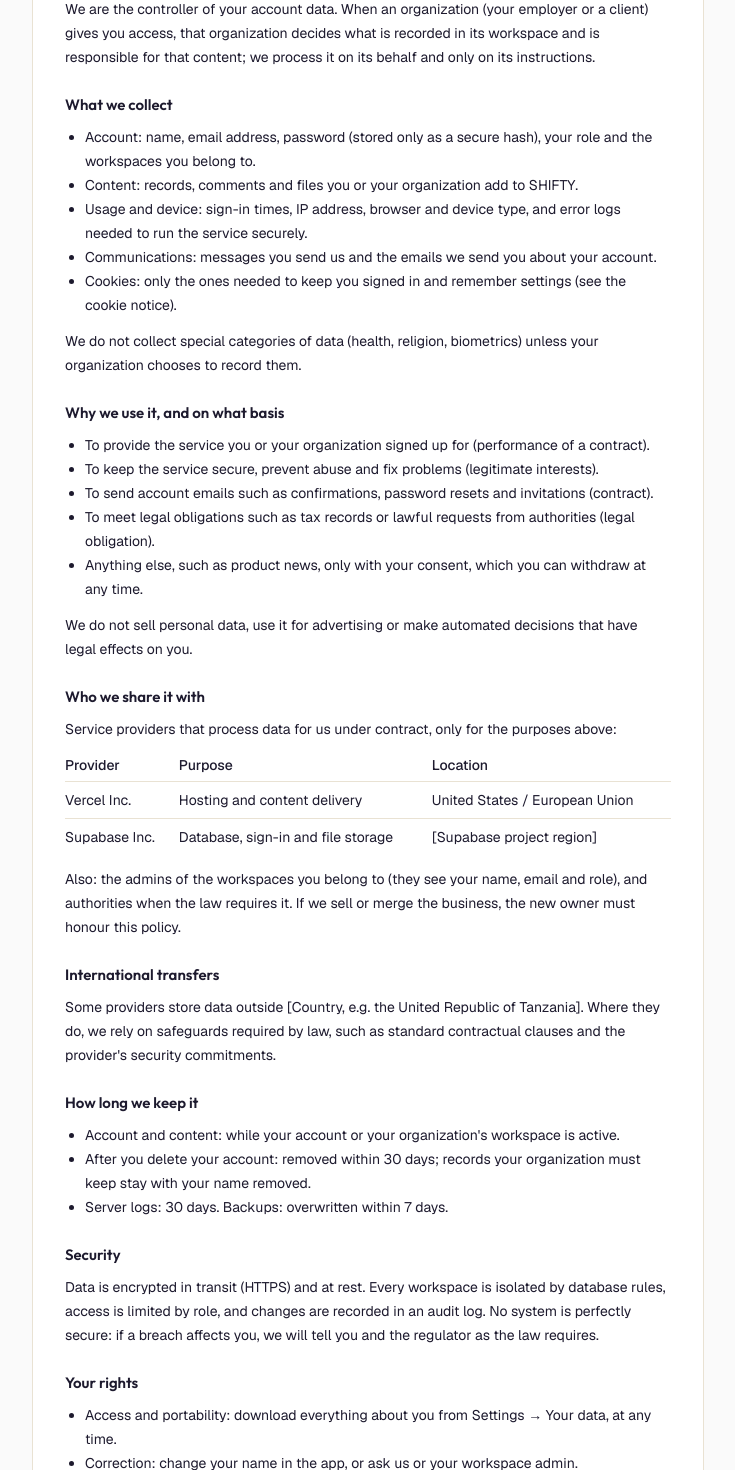
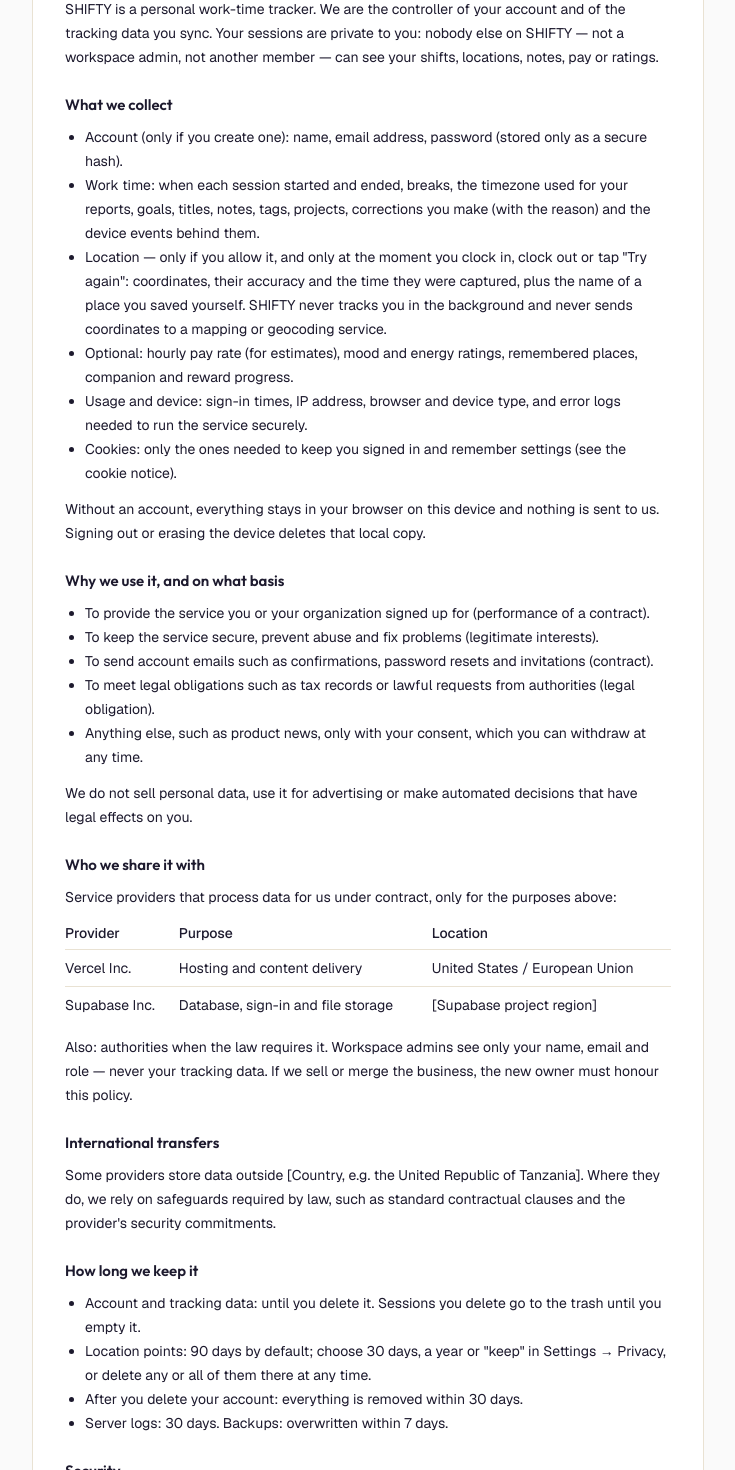
Before and after one commit to mafiabossbill/shifty, a Next.js app: page /privacy in a window 1280 px wide. Shown: the part 320-1790 px from the top of the page, without its empty margins (272-1007 px from the left). Built offline with nearby package versions, Linux system fonts and the light colour scheme.

Commit message:
docs(legal): privacy policy describes SHIFTY's work-time and location data, owner-only access and retention
Co-Authored-By: Claude Opus 5.5 <noreply@anthropic.com>
Claude-Session: https://claude.ai/code/session_015XXavJnEieDW1DRDMysbAf

```diff
--- a/src/app/(legal)/privacy/page.tsx
+++ b/src/app/(legal)/privacy/page.tsx
@@ -21,20 +21,31 @@ export default function PrivacyPage() {
 
       <h2>Who is responsible</h2>
       <p>
-        We are the controller of your account data. When an organization (your employer or a client) gives you access, that
-        organization decides what is recorded in its workspace and is responsible for that content; we process it on its
-        behalf and only on its instructions.
+        {app} is a personal work-time tracker. We are the controller of your account and of the tracking data you sync. Your
+        sessions are private to you: nobody else on {app} — not a workspace admin, not another member — can see your shifts,
+        locations, notes, pay or ratings.
       </p>
 
       <h2>What we collect</h2>
       <ul>
-        <li>Account: name, email address, password (stored only as a secure hash), your role and the workspaces you belong to.</li>
-        <li>Content: records, comments and files you or your organization add to {app}.</li>
+        <li>Account (only if you create one): name, email address, password (stored only as a secure hash).</li>
+        <li>
+          Work time: when each session started and ended, breaks, the timezone used for your reports, goals, titles, notes,
+          tags, projects, corrections you make (with the reason) and the device events behind them.
+        </li>
+        <li>
+          Location — only if you allow it, and only at the moment you clock in, clock out or tap &quot;Try again&quot;: coordinates,
+          their accuracy and the time they were captured, plus the name of a place you saved yourself. {app} never tracks you in
+          the background and never sends coordinates to a mapping or geocoding service.
+        </li>
+        <li>Optional: hourly pay rate (for estimates), mood and energy ratings, remembered places, companion and reward progress.</li>
         <li>Usage and device: sign-in times, IP address, browser and device type, and error logs needed to run the service securely.</li>
-        <li>Communications: messages you send us and the emails we send you about your account.</li>
         <li>Cookies: only the ones needed to keep you signed in and remember settings (see the <Link href="/cookies">cookie notice</Link>).</li>
       </ul>
-      <p>We do not collect special categories of data (health, religion, biometrics) unless your organization chooses to record them.</p>
+      <p>
+        Without an account, everything stays in your browser on this device and nothing is sent to us. Signing out or erasing
+        the device deletes that local copy.
+      </p>
 
       <h2>Why we use it, and on what basis</h2>
       <ul>
@@ -67,8 +78,8 @@ export default function PrivacyPage() {
         </tbody>
       </table>
       <p>
-        Also: the admins of the workspaces you belong to (they see your name, email and role), and authorities when the law
-        requires it. If we sell or merge the business, the new owner must honour this policy.
+        Also: authorities when the law requires it. Workspace admins see only your name, email and role — never your tracking
+        data. If we sell or merge the business, the new owner must honour this policy.
       </p>
 
       <h2>International transfers</h2>
@@ -79,22 +90,23 @@ export default function PrivacyPage() {
 
       <h2>How long we keep it</h2>
       <ul>
-        <li>Account and content: while your account or your organization&apos;s workspace is active.</li>
-        <li>After you delete your account: removed within {LEGAL.retention.deletionCompletesWithinDays} days; records your organization must keep stay with your name removed.</li>
+        <li>Account and tracking data: until you delete it. Sessions you delete go to the trash until you empty it.</li>
+        <li>Location points: 90 days by default; choose 30 days, a year or &quot;keep&quot; in Settings → Privacy, or delete any or all of them there at any time.</li>
+        <li>After you delete your account: everything is removed within {LEGAL.retention.deletionCompletesWithinDays} days.</li>
         <li>Server logs: {LEGAL.retention.serverLogsDays} days. Backups: overwritten within {LEGAL.retention.backupsDays} days.</li>
       </ul>
 
       <h2>Security</h2>
       <p>
-        Data is encrypted in transit (HTTPS) and at rest. Every workspace is isolated by database rules, access is limited by
-        role, and changes are recorded in an audit log. No system is perfectly secure: if a breach affects you, we will tell
+        Data is encrypted in transit (HTTPS) and at rest. Database rules let only you read your tracking data, and every
+        correction you make is kept in your own history. No system is perfectly secure: if a breach affects you, we will tell
         you and the regulator as the law requires.
       </p>
 
       <h2>Your rights</h2>
       <ul>
         <li>Access and portability: download everything about you from Settings → Your data, at any time.</li>
-        <li>Correction: change your name in the app, or ask us or your workspace admin.</li>
+        <li>Correction: edit any session (with a reason, kept in its history) or your name in the app.</li>
         <li>Deletion: delete your account from Settings → Your data (see <Link href="/data-deletion">how deletion works</Link>).</li>
         <li>Objection and restriction: ask us to stop or limit a use of your data.</li>
         <li>Withdrawing consent: for anything based on consent, at any time, without affecting what came before.</li>
```
